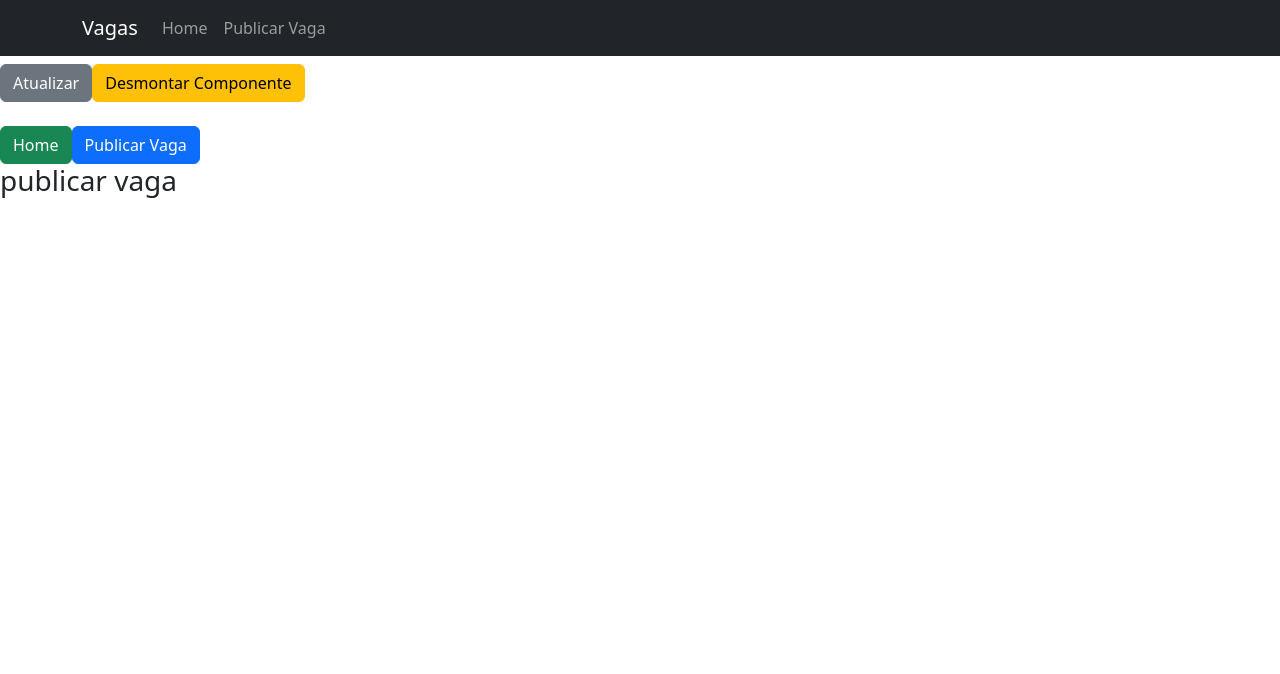
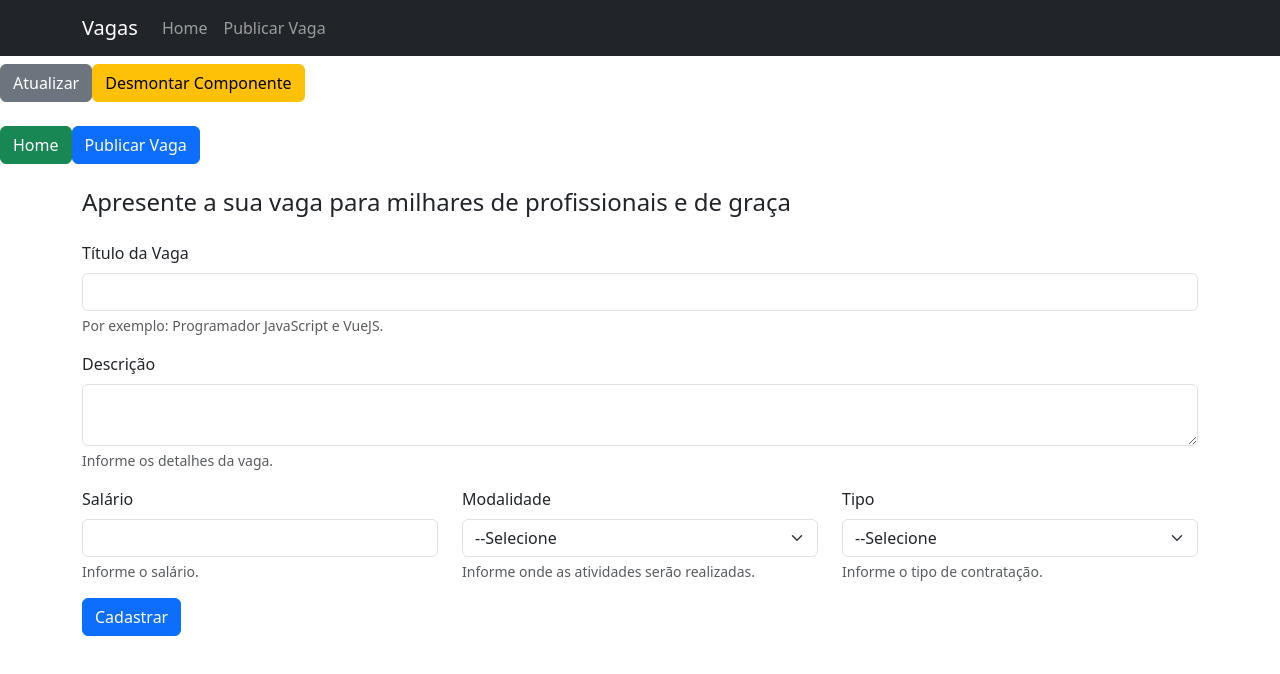
Before and after one commit to G4briel25/estudosVueUdemy, a Vue app: page / in a window 1280 px wide. Both pictures are taken after a click on the button "Publicar Vaga". Shown: the top 674 px of the page. Built offline with nearby package versions, Linux system fonts and the light colour scheme.

Commit message:
aula assistida até 135, falta realizar a atividade da aula

```diff
--- a/src/components/comuns/Indicador.vue
+++ b/src/components/comuns/Indicador.vue
@@ -1,10 +1,22 @@
 <script setup>
+import { computed, defineProps } from 'vue';
+
+const props = defineProps({
+    titulo: String,
+    indicador: [Number, String, Object],
+    bg: String,
+    color: String
+});
+
+const estilo = computed(() => {
+    return `h-100 p-5 rounded-3 border ${props.bg} ${props.color}`;
+})
 
 </script>
 
 <template>
-    <div class="h-100 p-5 rounded-3 border bg-dark text-white">
-        <p>Vagas abertas</p>
-        <h2>25</h2>
+    <div :class="estilo">
+        <p>{{ props.titulo }}</p>
+        <h2>{{ props.indicador }}</h2>
     </div>
 </template>
--- /dev/null
+++ b/src/components/comuns/Vaga.vue
@@ -0,0 +1,72 @@
+<template>
+    <div class="card">
+        <div class="card-header bg-dark text-white">{{ props.titulo }}</div>
+        <div class="card-body">
+            <p>{{ props.descricao }}</p>
+        </div>
+        <div class="card-footer">
+            <small class="text-muted">Salário: R$ {{ props.salario }} | Modalidade: {{ getModalidade }} | Tipo: {{
+                getTipo }} | Publicação:
+                {{ props.publicacao }}</small>
+        </div>
+    </div>
+</template>
+
+<script setup>
+import { computed, defineProps } from 'vue';
+
+const props = defineProps({
+    titulo: {
+        type: String,
+        required: true,
+        // validator(p) {
+        //     console.log(p);
+        // }
+    },
+    descricao: {
+        type: String,
+        default: 'O contratante não adicionou uma descrição para essa vaga'
+    },
+    salario: {
+        type: Number,
+        required: true
+    },
+    modalidade: {
+        type: String,
+        required: true
+    },
+    tipo: {
+        type: String,
+        required: true
+    },
+    publicacao: {
+        type: String,
+        required: true
+    }
+});
+
+const getModalidade = computed(() => {
+    switch (props.modalidade) {
+        case 1:
+            return 'Home Office'
+            break;
+        case 2:
+            return 'Presencial'
+            break;
+    }
+    return '';
+});
+
+const getTipo = computed(() => {
+    switch (props.tipo) {
+        case 1:
+            return 'CLT'
+            break;
+        case 2:
+            return 'PJ'
+            break;
+    }
+    return '';
+});
+
+</script>
--- a/src/components/views/Home.vue
+++ b/src/components/views/Home.vue
@@ -1,26 +1,25 @@
 <script setup>
-import { onActivated, onBeforeUnmount, onDeactivated, onMounted, onUnmounted } from "vue";
-import PesquisarVaga from "../comuns/PesquisarVaga.vue";
-import Indicador from "../comuns/Indicador.vue";
+import { ref, onMounted, onActivated } from "vue";
+import PesquisarVaga from "@/components/comuns/PesquisarVaga.vue";
+import Indicador from "@/components/comuns/Indicador.vue";
+import Vaga from "@/components/comuns/Vaga.vue";
+
+
+const usuariosOnline = ref(0);
+
+const getUsuariosOnline = () => {
+    usuariosOnline.value = Math.floor(Math.random() * 101);
+    return usuariosOnline;
+}
 
 onMounted(() => {
-    console.log('Componente é montado')
-})
+    setInterval(getUsuariosOnline, 2000);
+});
+
+const vagas = ref([]);
 
 onActivated(() => {
-    console.log('Componente é ativado')
-});
-
-onDeactivated(() => {
-    console.log('Componente desativado')
-});
-
-onBeforeUnmount(() => {
-    console.log('Antes de desmontar/destruir');
-});
-
-onUnmounted(() => {
-    console.log('Desmontado/destruído');
+    vagas.value = JSON.parse(localStorage.getItem('vagas'));
 });
 
 </script>
@@ -33,17 +32,25 @@ onUnmounted(() => {
             </div>
         </div>
 
+        <div class="row mt-5" v-for="(vaga, index) in vagas" :key="index">
+            <div class="col">
+                <Vaga :titulo="vaga.titulo" :descricao="vaga.descricao" :salario="vaga.salario"
+                    :modalidade="vaga.modalidade" :tipo="vaga.tipo" :publicacao="vaga.publicacao" />
+            </div>
+        </div>
+
         <div class="row mt-5">
             <div class="col-4">
-                <Indicador />
+                <Indicador titulo="Vagas abertas" indicador="100" bg="bg-light" color="text-dark" />
             </div>
 
             <div class="col-4">
-                <Indicador />
+                <Indicador titulo="Profissionais cadastrados" indicador="225" bg="bg-dark" color="text-white" />
             </div>
 
             <div class="col-4">
-                <Indicador />
+                <Indicador titulo="Visitantes online" :indicador="getUsuariosOnline()" bg="bg-light"
+                    color="text-dark" />
             </div>
         </div>
     </div>
--- a/src/components/views/PublicarVaga.vue
+++ b/src/components/views/PublicarVaga.vue
@@ -1,22 +1,90 @@
 <script setup>
-import { onBeforeUnmount, onUnmounted } from 'vue';
+import { ref } from 'vue';
 
-onBeforeUnmount(() => {
-    console.log('PublicarVaga: Antes de destruir');
+const data = ref({
+    titulo: '',
+    descricao: '',
+    salario: '',
+    modalidades: '',
+    tipo: ''
 });
 
-setTimeout(() => {
-    console.log('PublicarVaga: 3 segundos depois');
-}, 3000)
+const salvarVaga = () => {
+    let vagas = JSON.parse(localStorage.getItem('vagas'));
+    console.log(vagas)
 
-onUnmounted(() => {
-    console.log('PublicarVagas: Destruído');
-});
+    if (!vagas) vagas = [];
+
+    vagas.push({
+        titulo: data.value.titulo,
+        descricao: data.value.descricao,
+        salario: data.value.salario,
+        modalidades: data.value.modalidades,
+        tipo: data.value.tipo
+    });
+
+    localStorage.setItem('vagas', JSON.stringify(vagas));
+}
 </script>
 
 <template>
-    <div>
-        <h3>publicar vaga</h3>
+    <div class="container py-4">
+        <div class="row">
+            <div class="col">
+                <h4>Apresente a sua vaga para milhares de profissionais e de graça</h4>
+            </div>
+        </div>
+
+        <div class="row mt-3">
+            <div class="col">
+                <label class="form-label">Título da Vaga</label>
+                <input type="text" class="form-control" v-model="data.titulo">
+                <div class="form-text">Por exemplo: Programador JavaScript e VueJS.</div>
+            </div>
+        </div>
+
+        <div class="row mt-3">
+            <div class="col">
+                <label class="form-label">Descrição</label>
+                <textarea type="text" class="form-control" v-model="data.descricao"></textarea>
+                <div class="form-text">Informe os detalhes da vaga.</div>
+            </div>
+        </div>
+
+        <div class="row mt-3">
+            <div class="col">
+                <label class="form-label">Salário</label>
+                <input type="number" class="form-control" v-model="data.salario">
+                <div class="form-text">Informe o salário.</div>
+            </div>
+
+            <div class="col">
+                <label class="form-label">Modalidade</label>
+                <select class="form-select" v-model="data.modalidades">
+                    <option value="" selected disabled>--Selecione</option>
+                    <option value="1">Home Office</option>
+                    <option value="2">Presencial</option>
+                </select>
+                <div class="form-text">Informe onde as atividades serão realizadas.</div>
+            </div>
+
+            <div class="col">
+                <label class="form-label">Tipo</label>
+                <select class="form-select" v-model="data.tipo">
+                    <option value="" selected disabled>--Selecione</option>
+                    <option value="1">CLT</option>
+                    <option value="2">PJ</option>
+                </select>
+                <div class="form-text">Informe o tipo de contratação.</div>
+            </div>
+        </div>
+
+        <div class="row mt-3">
+            <div class="col">
+                <button type="submit" class="btn btn-primary" @click="salvarVaga()">Cadastrar</button>
+            </div>
+        </div>
+
     </div>
 </template>
 
```
